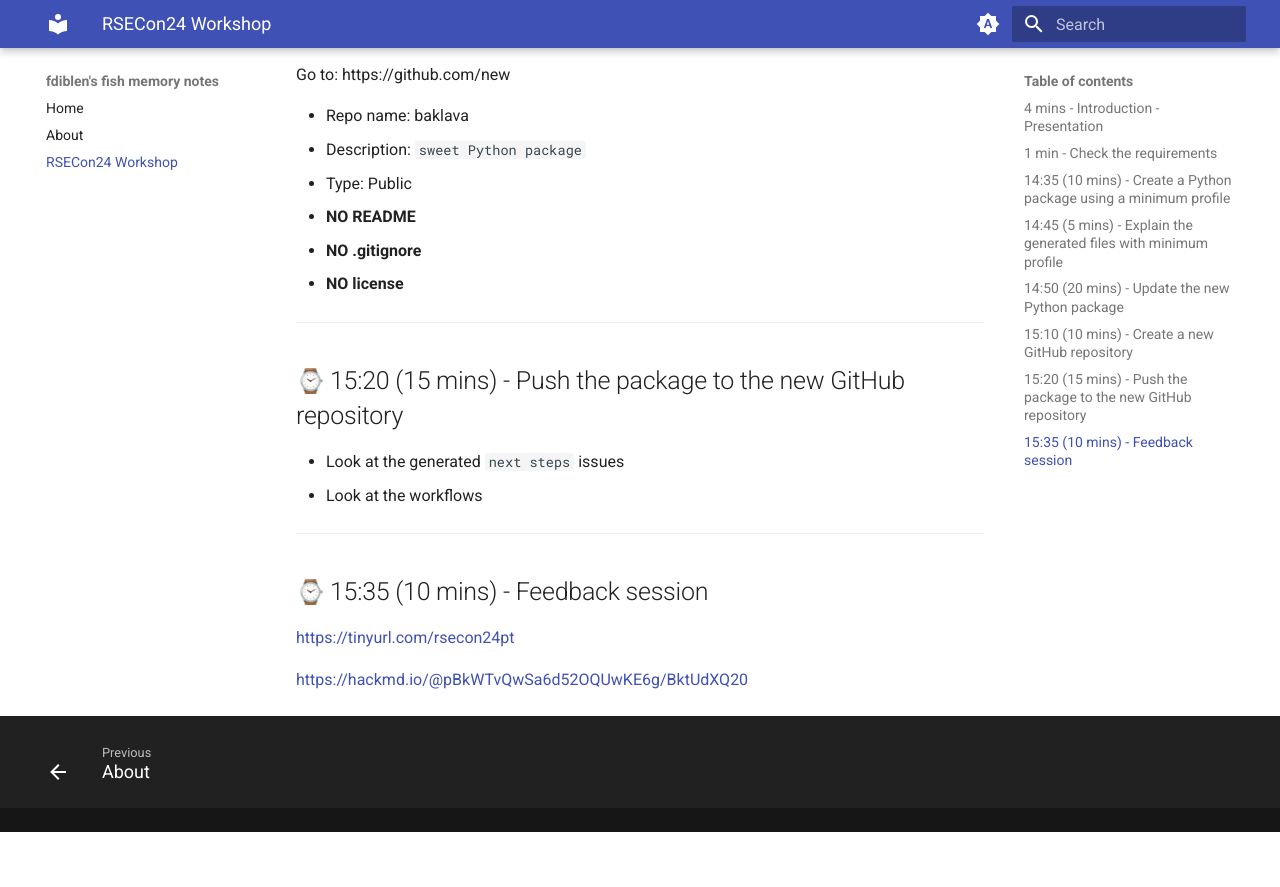
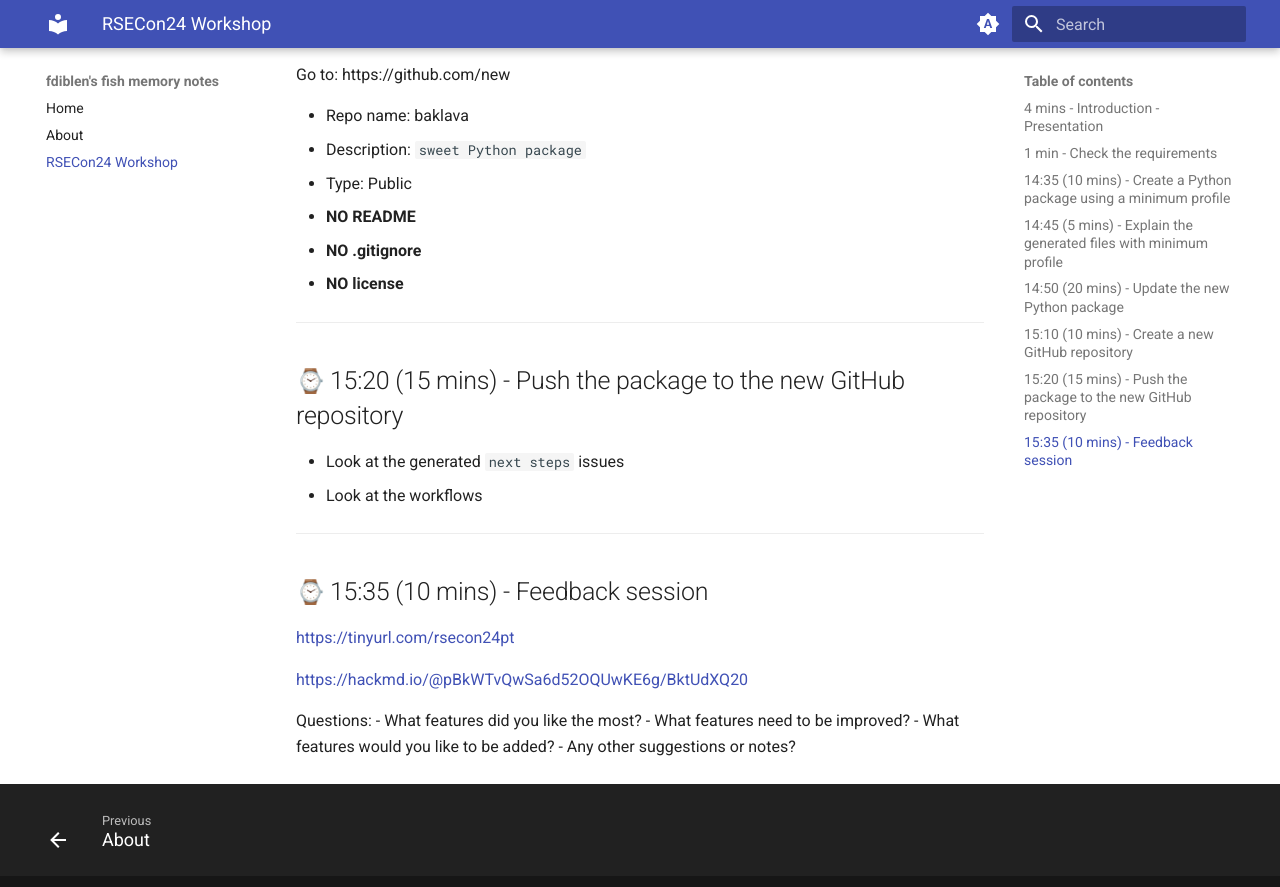
Before and after one commit to fdiblen/mkdocs-pdf, an MkDocs documentation site: the page built from docs/rsecon24.md, in a window 1280 px wide and 900 px high, scrolled down 3432 px. Shown: the top 887 px of the window. Built offline with MkDocs 1.6.1 and Material for MkDocs 9.7.7, drawn with Linux system fonts in a browser that asks for light colours; emoji names are drawn with the system emoji font; before the commit the page ends 4264 px from its top, so only the background shows below that.

Commit message:
add the questions for rsecon24 feedback session

```diff
--- a/docs/rsecon24.md
+++ b/docs/rsecon24.md
@@ -183,3 +183,9 @@ Go to: https://github.com/new
 [https://tinyurl.com/rsecon24pt](https://tinyurl.com/rsecon24pt)
 
 [https://hackmd.io/@pBkWTvQwSa6d52OQUwKE6g/BktUdXQ20](https://hackmd.io/@pBkWTvQwSa6d52OQUwKE6g/BktUdXQ20)
+
+Questions:
+- What features did you like the most?
+- What features need to be improved?
+- What features would you like to be added?
+- Any other suggestions or notes?
```
